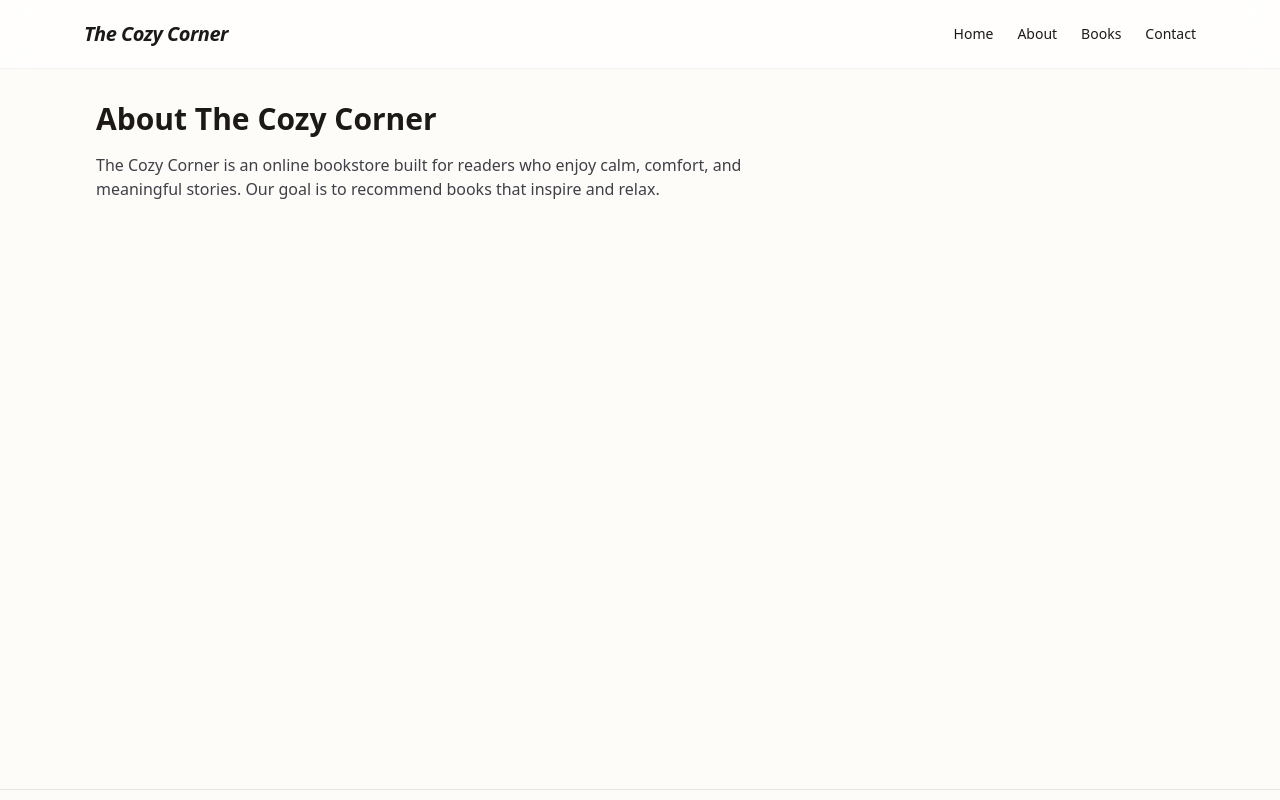
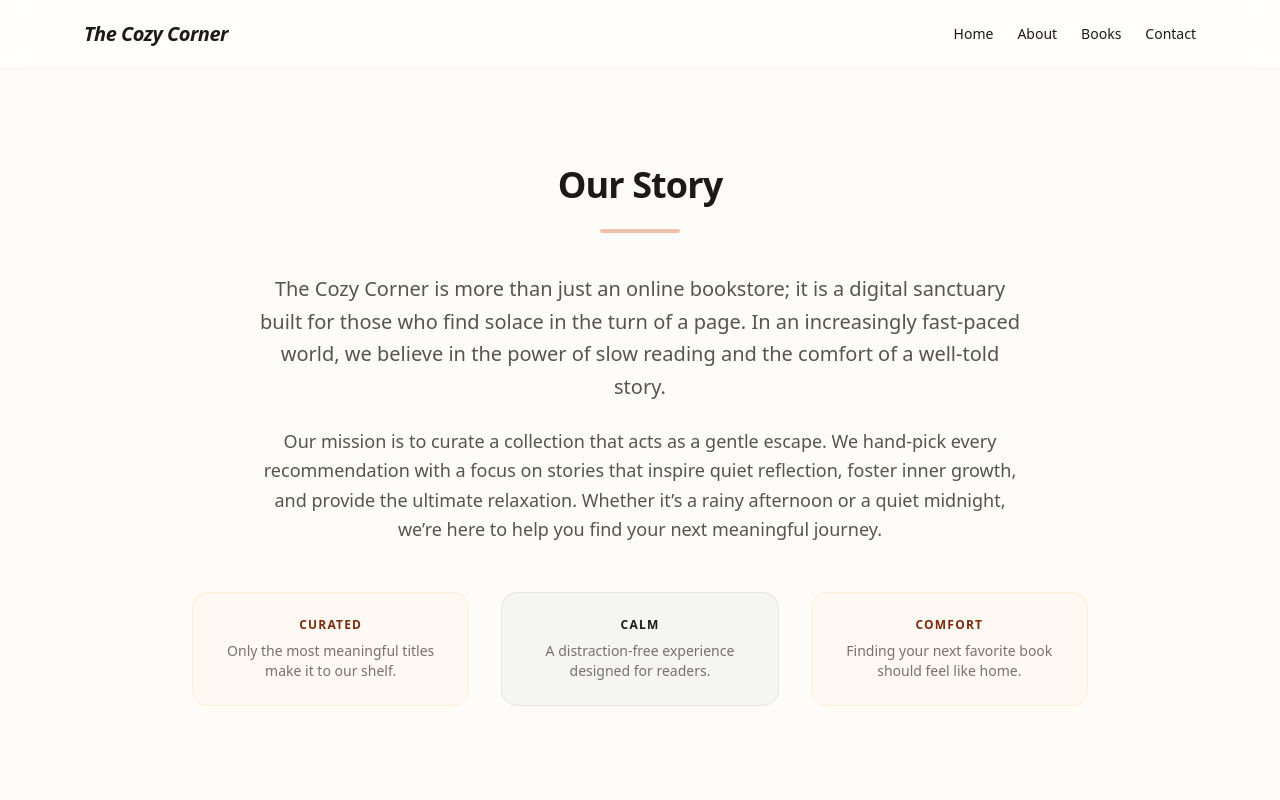
Before and after one commit to KeithFlores/thecozycornerbyflores, a Next.js app: page /about in a window 1280 px wide. Shown: the top 800 px of the page. Built offline with nearby package versions, Linux system fonts and the light colour scheme.

Commit message:
texts updated

```diff
--- a/app/about/page.js
+++ b/app/about/page.js
@@ -1,12 +1,42 @@
 export default function AboutPage() {
   return (
-    <section>
-      <h2 className="text-3xl font-semibold mb-4">About The Cozy Corner</h2>
-      <p className="text-zinc-700 max-w-2xl">
-        The Cozy Corner is an online bookstore built for readers who enjoy calm,
-        comfort, and meaningful stories. Our goal is to recommend books that
-        inspire and relax.
-      </p>
+    <section className="py-16 flex flex-col items-center text-center">
+      <h2 className="text-4xl font-bold mb-6 tracking-tight text-stone-900">
+        Our Story
+      </h2>
+      <div className="w-20 h-1 bg-orange-700/30 mb-10 rounded-full"></div>
+
+      <div className="max-w-3xl space-y-6">
+        <p className="text-stone-600 text-xl leading-relaxed font-light">
+          The Cozy Corner is more than just an online bookstore; it is a digital sanctuary
+          built for those who find solace in the turn of a page. In an increasingly
+          fast-paced world, we believe in the power of slow reading and the
+          comfort of a well-told story.
+        </p>
+
+        <p className="text-stone-600 text-lg leading-relaxed">
+          Our mission is to curate a collection that acts as a gentle escape.
+          We hand-pick every recommendation with a focus on stories that inspire
+          quiet reflection, foster inner growth, and provide the ultimate
+          relaxation. Whether it’s a rainy afternoon or a quiet midnight,
+          we’re here to help you find your next meaningful journey.
+        </p>
+      </div>
+
+      <div className="mt-12 grid grid-cols-1 md:grid-cols-3 gap-8 w-full max-w-4xl">
+        <div className="p-6 rounded-2xl bg-orange-50/50 border border-orange-100">
+          <h4 className="font-semibold text-orange-900 uppercase text-xs tracking-widest mb-2">Curated</h4>
+          <p className="text-sm text-stone-500">Only the most meaningful titles make it to our shelf.</p>
+        </div>
+        <div className="p-6 rounded-2xl bg-stone-100 border border-stone-200">
+          <h4 className="font-semibold text-stone-900 uppercase text-xs tracking-widest mb-2">Calm</h4>
+          <p className="text-sm text-stone-500">A distraction-free experience designed for readers.</p>
+        </div>
+        <div className="p-6 rounded-2xl bg-orange-50/50 border border-orange-100">
+          <h4 className="font-semibold text-orange-900 uppercase text-xs tracking-widest mb-2">Comfort</h4>
+          <p className="text-sm text-stone-500">Finding your next favorite book should feel like home.</p>
+        </div>
+      </div>
     </section>
   );
 }
```
